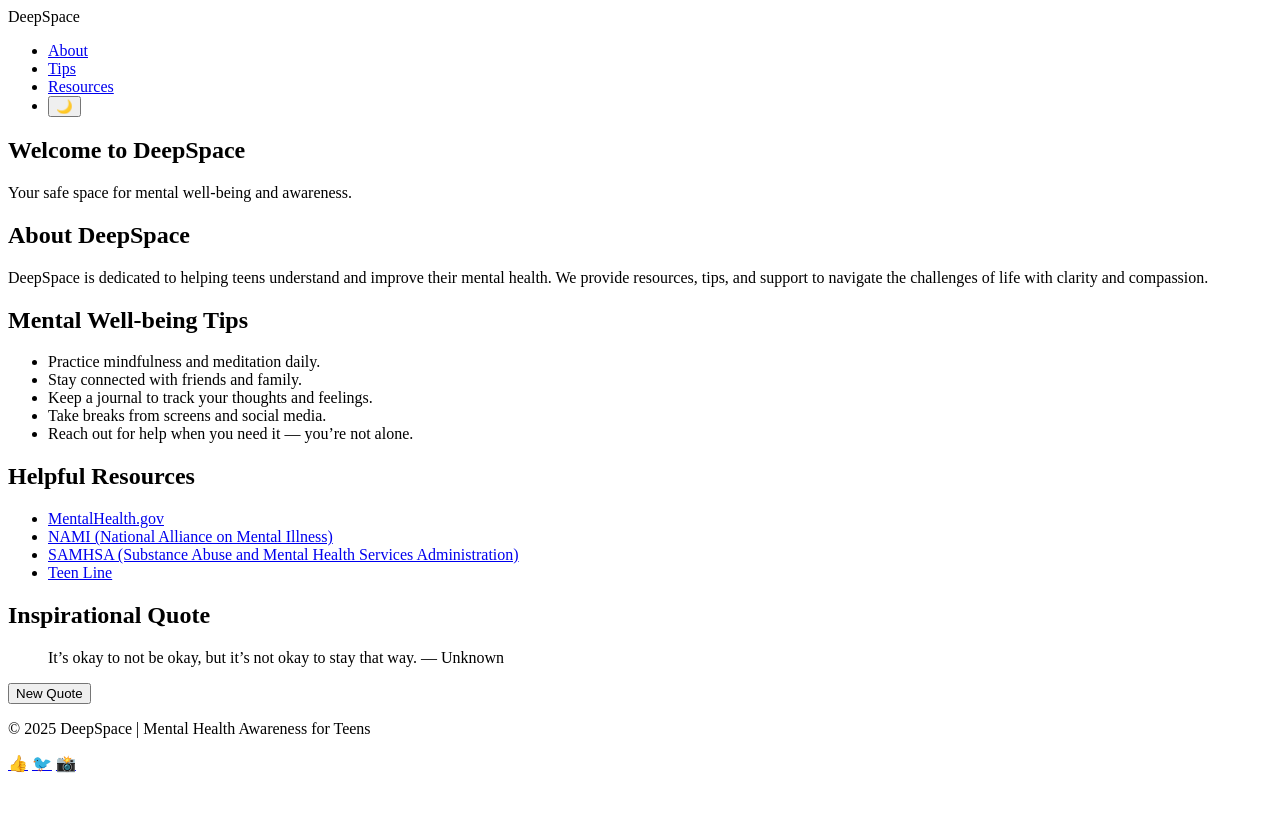
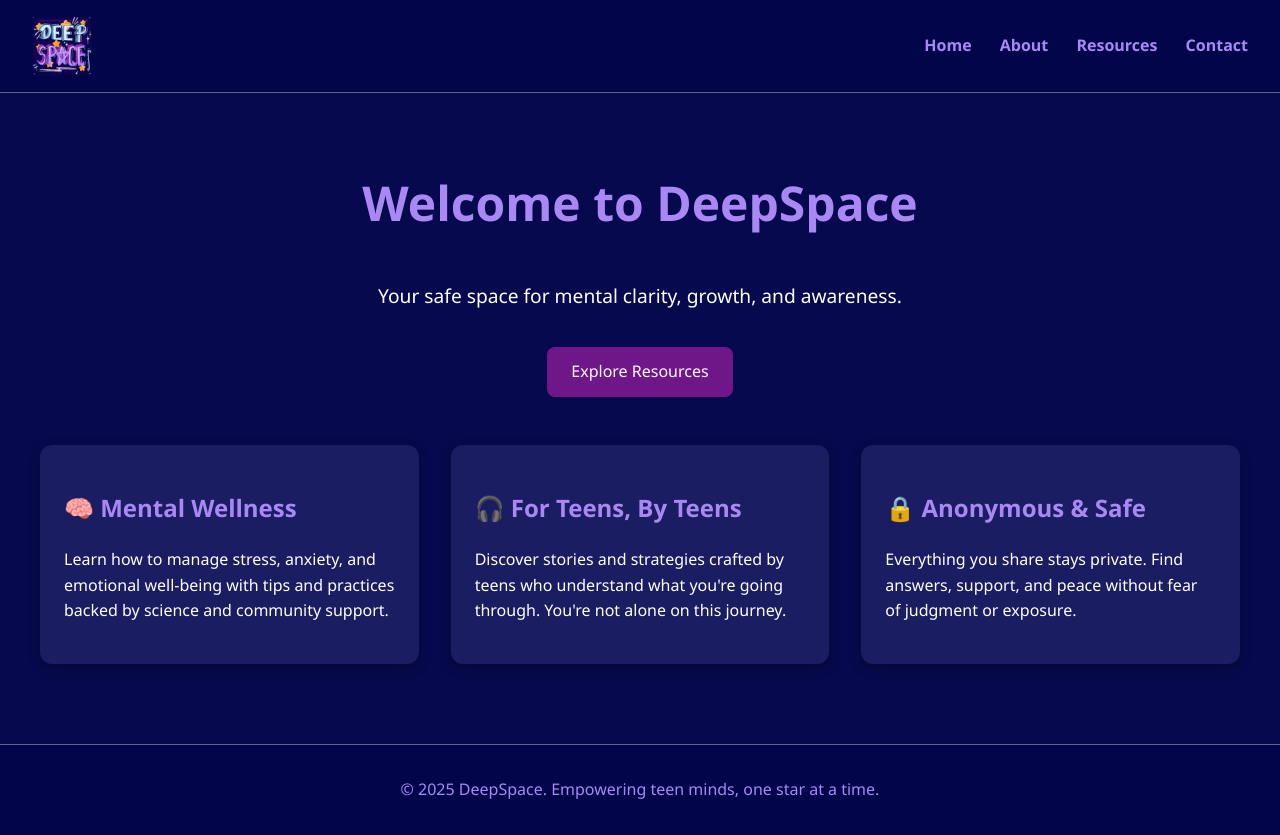
Before and after one commit to ThomasIsdumbbb/deepspace, a plain HTML site: page index.html in a window 1280 px wide. Before the commit the page ends 800 px from the top, so only its background shows below. Drawn offline with Linux system fonts and the light colour scheme.

Commit message:
Fixed the UI issue

```diff
--- a/index.html
+++ b/index.html
@@ -2,72 +2,46 @@
 <html lang="en">
 <head>
   <meta charset="UTF-8" />
-  <meta name="viewport" content="width=device-width, initial-scale=1" />
-  <title>DeepSpace | Mental Well-being & Awareness</title>
+  <meta name="viewport" content="width=device-width, initial-scale=1.0"/>
+  <title>Home – DeepSpace</title>
   <link rel="stylesheet" href="styles/main.css" />
-  <script defer src="scripts/main.js"></script>
 </head>
 <body>
   <header>
-    <nav class="navbar">
-      <div class="logo">DeepSpace</div>
-      <ul class="nav-links">
-        <li><a href="#about">About</a></li>
-        <li><a href="#tips">Tips</a></li>
-        <li><a href="#resources">Resources</a></li>
-        <li><button id="darkModeToggle" aria-label="Toggle dark mode">🌙</button></li>
-      </ul>
+    <img src="assets/logo.png" alt="DeepSpace Logo" class="logo" />
+    <nav>
+      <a href="index.html">Home</a>
+      <a href="about.html">About</a>
+      <a href="resources.html">Resources</a>
+      <a href="contact.html">Contact</a>
     </nav>
   </header>
 
-  <main>
-    <section id="hero" class="hero">
+  <main class="content">
+    <section class="hero">
       <h1>Welcome to DeepSpace</h1>
-      <p>Your safe space for mental well-being and awareness.</p>
+      <p>Your safe space for mental clarity, growth, and awareness.</p>
+      <a href="resources.html" class="button">Explore Resources</a>
     </section>
 
-    <section id="about" class="content-section">
-      <h2>About DeepSpace</h2>
-      <p>
-        DeepSpace is dedicated to helping teens understand and improve their mental health. We provide resources, tips, and support to navigate the challenges of life with clarity and compassion.
-      </p>
-    </section>
-
-    <section id="tips" class="content-section">
-      <h2>Mental Well-being Tips</h2>
-      <ul>
-        <li>Practice mindfulness and meditation daily.</li>
-        <li>Stay connected with friends and family.</li>
-        <li>Keep a journal to track your thoughts and feelings.</li>
-        <li>Take breaks from screens and social media.</li>
-        <li>Reach out for help when you need it — you’re not alone.</li>
-      </ul>
-    </section>
-
-    <section id="resources" class="content-section">
-      <h2>Helpful Resources</h2>
-      <ul>
-        <li><a href="https://www.mentalhealth.gov/" target="_blank" rel="noopener noreferrer">MentalHealth.gov</a></li>
-        <li><a href="https://www.nami.org/" target="_blank" rel="noopener noreferrer">NAMI (National Alliance on Mental Illness)</a></li>
-        <li><a href="https://www.samhsa.gov/" target="_blank" rel="noopener noreferrer">SAMHSA (Substance Abuse and Mental Health Services Administration)</a></li>
-        <li><a href="https://www.teenlineonline.org/" target="_blank" rel="noopener noreferrer">Teen Line</a></li>
-      </ul>
-    </section>
-
-    <section id="quote" class="content-section quote-section">
-      <h2>Inspirational Quote</h2>
-      <blockquote id="quoteText">"Loading quote..."</blockquote>
-      <button id="newQuoteBtn">New Quote</button>
+    <section class="features">
+      <div class="card">
+        <h2>🧠 Mental Wellness</h2>
+        <p>Learn how to manage stress, anxiety, and emotional well-being with tips and practices backed by science and community support.</p>
+      </div>
+      <div class="card">
+        <h2>🎧 For Teens, By Teens</h2>
+        <p>Discover stories and strategies crafted by teens who understand what you're going through. You're not alone on this journey.</p>
+      </div>
+      <div class="card">
+        <h2>🔒 Anonymous & Safe</h2>
+        <p>Everything you share stays private. Find answers, support, and peace without fear of judgment or exposure.</p>
+      </div>
     </section>
   </main>
 
   <footer>
-    <p>© 2025 DeepSpace | Mental Health Awareness for Teens</p>
-    <div class="social-links">
-      <a href="#" aria-label="Facebook">👍</a>
-      <a href="#" aria-label="Twitter">🐦</a>
-      <a href="#" aria-label="Instagram">📸</a>
-    </div>
+    <p>© 2025 DeepSpace. Empowering teen minds, one star at a time.</p>
   </footer>
 </body>
 </html>
--- a/scripts/main.js
+++ b/scripts/main.js
@@ -1,54 +1,2 @@
-// Dark mode toggle
-const toggleBtn = document.getElementById('darkModeToggle');
-toggleBtn.addEventListener('click', () => {
-  document.body.classList.toggle('dark');
-  // Save preference
-  if(document.body.classList.contains('dark')) {
-    localStorage.setItem('darkMode', 'enabled');
-  } else {
-    localStorage.setItem('darkMode', 'disabled');
-  }
-});
-
-// Load saved mode
-window.addEventListener('DOMContentLoaded', () => {
-  if(localStorage.getItem('darkMode') === 'enabled') {
-    document.body.classList.add('dark');
-  }
-});
-
-// Smooth scroll for nav links
-document.querySelectorAll('.nav-links a').forEach(anchor => {
-  anchor.addEventListener('click', e => {
-    e.preventDefault();
-    const targetID = anchor.getAttribute('href').substring(1);
-    const targetSection = document.getElementById(targetID);
-    if(targetSection) {
-      targetSection.scrollIntoView({ behavior: 'smooth' });
-    }
-  });
-});
-
-// Inspirational quotes array
-const quotes = [
-  "Mental health is not a destination, but a process. — Noam Shpancer",
-  "You, yourself, as much as anybody in the entire universe, deserve your love and affection. — Buddha",
-  "It’s okay to not be okay, but it’s not okay to stay that way. — Unknown",
-  "Sometimes the people around you won’t understand your journey. They don’t need to, it’s yours. — Joubert Botha",
-  "Your mental health is a priority. Your happiness is an essential. Your self-care is a necessity. — Unknown"
-];
-
-// Quote cycling
-const quoteText = document.getElementById('quoteText');
-const newQuoteBtn = document.getElementById('newQuoteBtn');
-
-function displayRandomQuote() {
-  const index = Math.floor(Math.random() * quotes.length);
-  quoteText.textContent = quotes[index];
-}
-
-// Initial quote
-displayRandomQuote();
-
-// New quote on button click
-newQuoteBtn.addEventListener('click', displayRandomQuote);
+// Placeholder for future interactivity
+console.log("DeepSpace site loaded. You’re not alone. 🚀");
--- a/styles/main.css
+++ b/styles/main.css
@@ -1,50 +1,143 @@
-:root {
-    --primary: #6F1689;
-    --background: #07094E;
-    --secondary: #03054B;
-    --muted: #5E6289;
-    --accent: #A988F4;
-    --text-light: #ffffff;
-    --text-muted: #cccccc;
+/* main.css */
+
+body {
+  margin: 0;
+  font-family: 'Segoe UI', Tahoma, Geneva, Verdana, sans-serif;
+  background-color: #07094E;
+  color: #ffffff;
+  line-height: 1.6;
 }
 
-.content {
-    padding: 3rem 2rem;
-    max-width: 900px;
-    margin: auto;
+header {
+  display: flex;
+  justify-content: space-between;
+  align-items: center;
+  padding: 1rem 2rem;
+  background-color: #03054B;
+  border-bottom: 1px solid #5E6289;
 }
 
-  .about-hero {
+.logo {
+  height: 60px;
+  width: auto;
+}
+
+nav a {
+  margin-left: 1.5rem;
+  text-decoration: none;
+  color: #A988F4;
+  font-weight: bold;
+  transition: color 0.3s;
+}
+
+nav a:hover {
+  color: #ffffff;
+}
+
+main.content {
+  padding: 2rem;
+  max-width: 1200px;
+  margin: 0 auto;
+}
+
+.hero {
   text-align: center;
   margin-bottom: 3rem;
 }
 
-  .mission, .values, .quote {
-    background-color: var(--accent);
-    padding: 2rem;
-    margin-bottom: 2rem;
-    border-radius: 12px;
-    color: var(--text-light);
+.hero h1 {
+  font-size: 3rem;
+  color: #A988F4;
 }
 
-  .values ul {
-    list-style-type: none;
-    padding-left: 0;
+.hero p {
+  font-size: 1.2rem;
+  margin-top: 0.5rem;
 }
 
-  .values li {
-    margin-bottom: 0.5rem;
-    font-weight: bold;
+.button {
+  display: inline-block;
+  margin-top: 1rem;
+  padding: 0.75rem 1.5rem;
+  background-color: #6F1689;
+  color: #fff;
+  text-decoration: none;
+  border-radius: 8px;
+  transition: background-color 0.3s;
 }
 
-  .quote {
-    font-style: italic;
-    background-color: var(--primary);
-    text-align: center;
+.button:hover {
+  background-color: #A988F4;
 }
 
-  .quote-credit {
-    font-size: 0.9rem;
-    color: var(--text-muted);
-    margin-top: 1rem;
+.features {
+  display: grid;
+  grid-template-columns: repeat(auto-fit, minmax(300px, 1fr));
+  gap: 2rem;
 }
+
+.card {
+  background-color: #1A1D61;
+  border-radius: 12px;
+  padding: 1.5rem;
+  box-shadow: 0 4px 12px rgba(0, 0, 0, 0.3);
+}
+
+.card h2 {
+  color: #A988F4;
+}
+
+footer {
+  text-align: center;
+  padding: 1rem;
+  background-color: #03054B;
+  color: #A988F4;
+  border-top: 1px solid #5E6289;
+  margin-top: 3rem;
+}
+
+form {
+  max-width: 600px;
+  margin: 2rem auto;
+  background-color: #1A1D61;
+  padding: 2rem;
+  border-radius: 12px;
+}
+
+input,
+textarea {
+  width: 100%;
+  padding: 0.75rem;
+  margin-bottom: 1rem;
+  border: none;
+  border-radius: 8px;
+  font-size: 1rem;
+  background-color: #07094E;
+  color: #fff;
+}
+
+button[type="submit"] {
+  padding: 0.75rem 2rem;
+  background-color: #6F1689;
+  color: #fff;
+  border: none;
+  border-radius: 8px;
+  cursor: pointer;
+  transition: background-color 0.3s;
+}
+
+button[type="submit"]:hover {
+  background-color: #A988F4;
+}
+
+ul {
+  padding-left: 1.5rem;
+}
+
+blockquote {
+  font-style: italic;
+  color: #A988F4;
+  margin: 2rem 0;
+  padding-left: 1rem;
+  border-left: 3px solid #A988F4;
+}
```
Also changed, not shown: about.html (added, +52 -0 lines), contact.html (added, +42 -0 lines), resources.html (added, +44 -0 lines), test.html (added, +9 -0 lines). Lines whose indentation alone changed are shown as unchanged.
